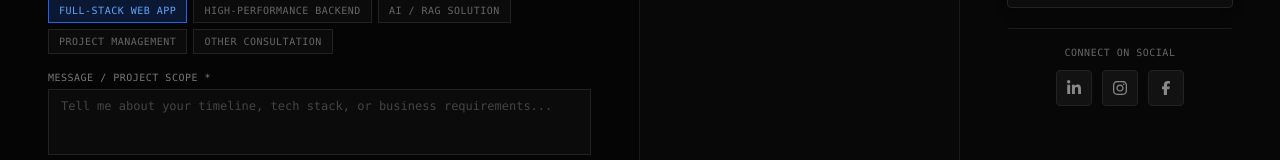
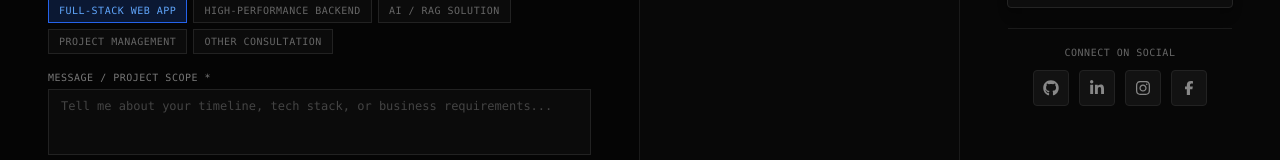
Before and after one commit to connectwithhassan/Personal_Portfolio, a Next.js app: page / in a window 1280 px wide. Shown: the part 4166-4326 px from the top of the page. Built offline with nearby package versions, Linux system fonts and the light colour scheme.

Commit message:
fix: update github profile link to https://github.com/connectwithhassan in nav and footer

```diff
--- a/src/components/FooterSection.tsx
+++ b/src/components/FooterSection.tsx
@@ -3,7 +3,7 @@
 import React from "react";
 import Image from "next/image";
 import { Mail, Phone, MapPin, ArrowUpRight, FileDown } from "lucide-react";
-import { FaWhatsapp, FaLinkedinIn, FaInstagram, FaFacebookF } from "react-icons/fa6";
+import { FaWhatsapp, FaLinkedinIn, FaInstagram, FaFacebookF, FaGithub } from "react-icons/fa6";
 import { motion } from "motion/react";
 import { personalInfo } from "@/data/portfolioData";
 import ContactForm from "@/components/ContactForm";
@@ -200,6 +200,19 @@ export default function FooterSection() {
                 <motion.a
                   whileHover={{ scale: 1.1 }}
                   whileTap={{ scale: 0.95 }}
+                  href={personalInfo.socialLinks.github}
+                  target="_blank"
+                  rel="noopener noreferrer"
+                  title="GitHub"
+                  aria-label="Hassan Abbas on GitHub"
+                  className="w-9 h-9 rounded-sm bg-[#121212] border border-[#222222] hover:border-white text-[#888888] hover:text-white hover:bg-white/10 flex items-center justify-center transition-all focus-visible:outline-2 focus-visible:outline-white"
+                >
+                  <FaGithub className="w-4 h-4" />
+                </motion.a>
+
+                <motion.a
+                  whileHover={{ scale: 1.1 }}
+                  whileTap={{ scale: 0.95 }}
                   href={personalInfo.socialLinks.linkedin}
                   target="_blank"
                   rel="noopener noreferrer"
--- a/src/data/portfolioData.ts
+++ b/src/data/portfolioData.ts
@@ -58,7 +58,7 @@ export const personalInfo = {
     linkedin: "https://www.linkedin.com/in/syed-muhammad-hassan-abbas-naqvi-a92218323",
     instagram: "https://www.instagram.com/its._.hassannn/",
     facebook: "https://www.facebook.com/share/1HyUTk1grC/",
-    github: "https://github.com/",
+    github: "https://github.com/connectwithhassan",
     resume: "/Hassan-CV.pdf",
   },
 };
```
